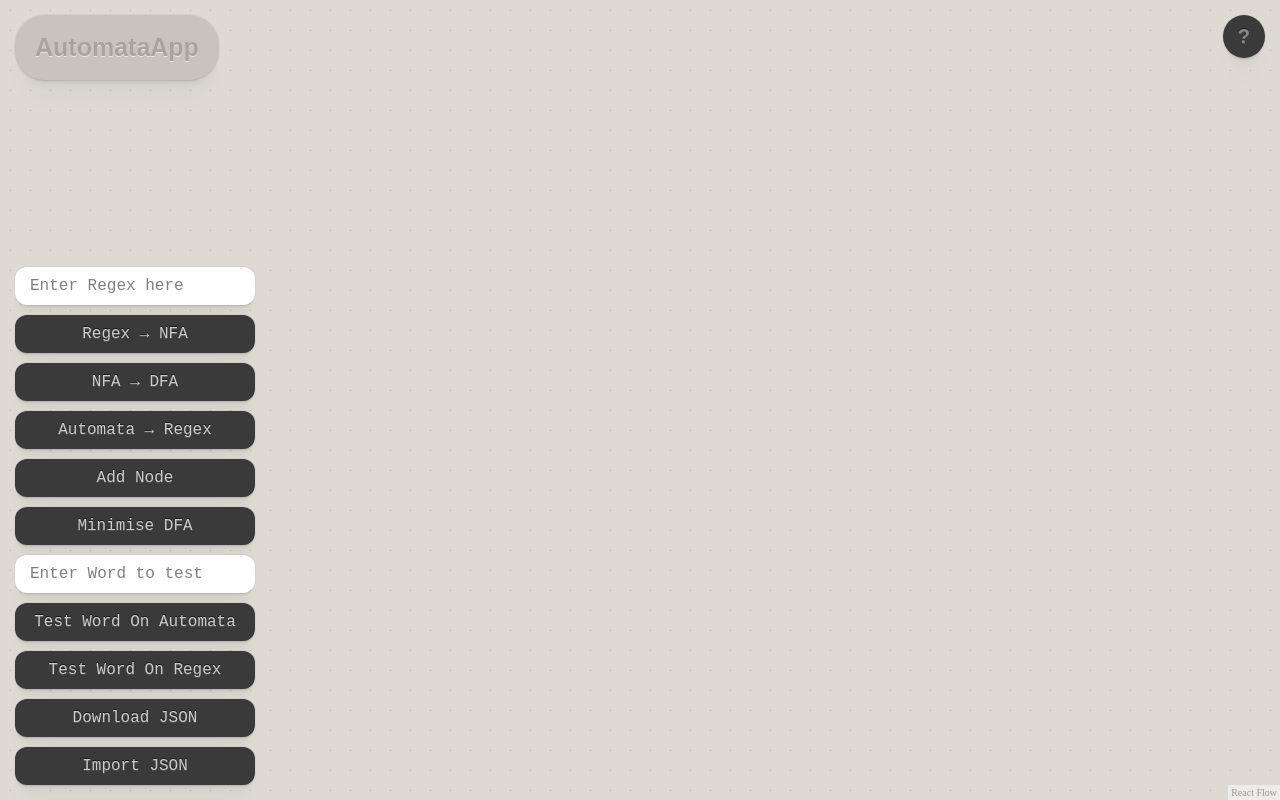
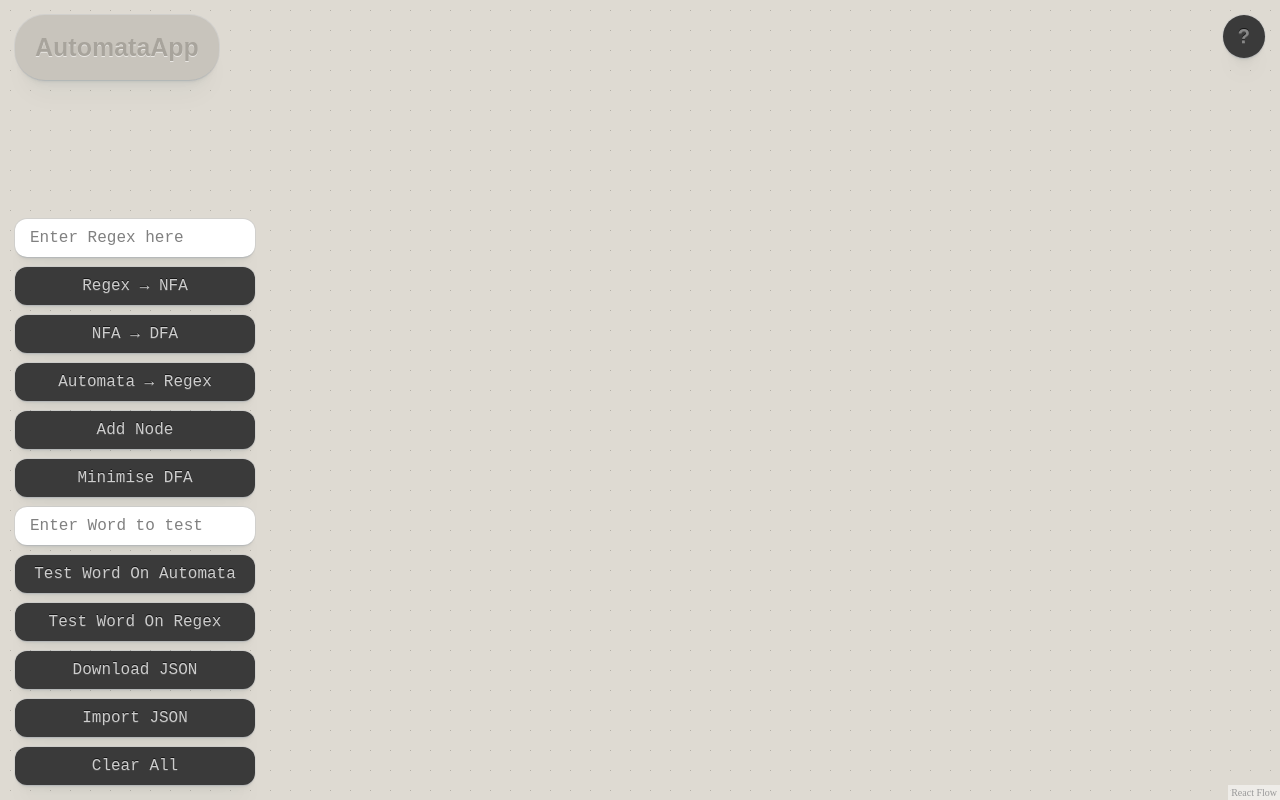
Before and after one commit to jatkin11/automataAppFrontEnd, a React (Vite) app: page / in a window 1280 px wide. Built offline with nearby package versions, Linux system fonts and the light colour scheme.

Commit message:
added clear all button with clearScreen function that resets all the nodes/edges/word/regex

```diff
--- a/src/components/AutomataCanvas.jsx
+++ b/src/components/AutomataCanvas.jsx
@@ -359,6 +359,15 @@ function AutomataCanvasGraph(){
         })
     })
 
+    const clearScreen = useCallback(() => {
+        setNodes(initialNodes);
+        setEdges(initialEdges);
+        setRegexString("");
+        setWordTest("");
+        setWordAcceptedOnAutomata(null);
+        setWordAcceptedOnRegex(null);
+    });
+
     return(
         <div className="canvas-graph">
             <ReactFlow
@@ -405,6 +414,7 @@ function AutomataCanvasGraph(){
                     <button onClick={downloadJson}>Download JSON</button>
                     <input type="file" ref={inputRef} accept=".json/application/json" onChange={importJson} hidden></input>
                     <button onClick={() => inputRef.current?.click()}>Import JSON</button>
+                    <button onClick={clearScreen}>Clear All</button>
                 </div>
             </Panel>
 
```
